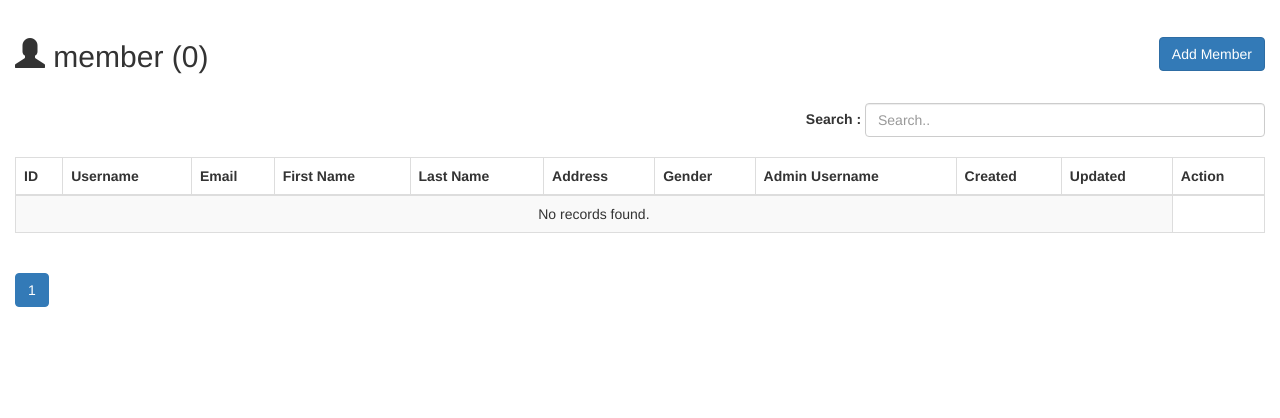
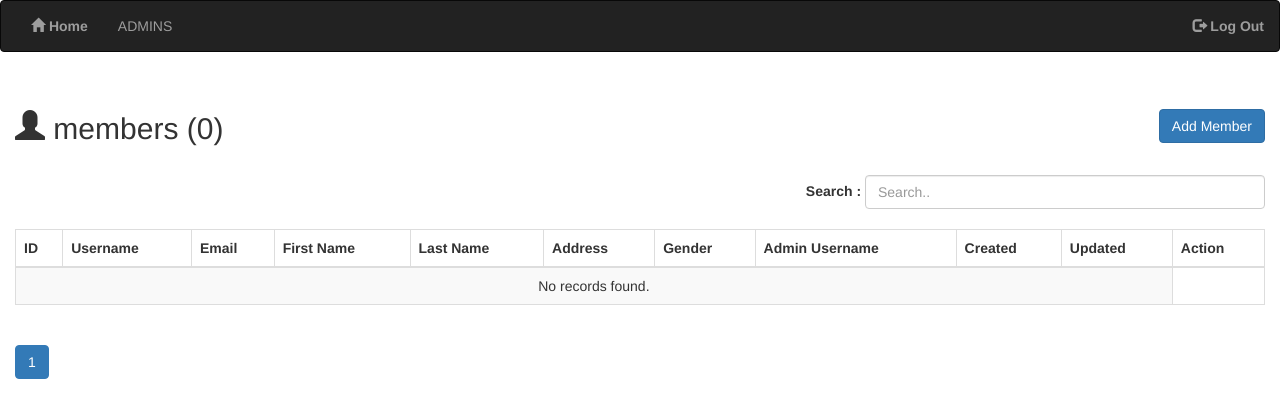
Before and after one commit to dishalukhi123/role_management_demo, a Django app: page /members/ in a window 1280 px wide. Shown: the top 418 px of the page. Run offline with Django 4.2, Linux system fonts and the light colour scheme; the visitor is signed in with stand-in values (Sample User, id 1); data comes from the database, SQL or seed files in the repository; data that the repository does not hold is empty; some libraries are stand-ins or nearby versions.

Commit message:
Role Management Project [Done]

```diff
--- a/role_management/templates/header.html
+++ b/role_management/templates/header.html
@@ -1,4 +1,4 @@
-{% if request.session.user_id %}
+{% if request.user.is_authenticated %}
 <header>
     <nav class="navbar navbar-inverse justify-content-center jus">
         <div class="container-fluid" id="myNavbar">
@@ -14,7 +14,7 @@
                     {% endif %}
                 </ul>
                 <ul class="nav navbar-nav navbar-right ">
-                    <li class="active"><a style="font-weight: 900" id="logout" href="/logout/"><span
+                    <li><a style="font-weight: 900" id="logout" href="/logout/"><span
                                 class="glyphicon glyphicon-log-out"></span> Log Out</a></li>
                 </ul>
         </div>
--- a/role_management/templates/index.html
+++ b/role_management/templates/index.html
@@ -5,7 +5,7 @@
 <div class="container">
     <div class="alert alert-info" role="alert" id="info" hidden></div>
     <div class="row">
-        <h1><span class="glyphicon glyphicon-user"></span> Welcome {{ user_first_name }}</h1>
+        <h1><span class="glyphicon glyphicon-user"></span> Welcome {{ user.first_name }}</h1>
     </div>
 </div>
 {% endblock %}
@@ -13,7 +13,7 @@
 {% block js %}
 <script>
     $(document).ready(function () {
-        var userFirstName = "{{ user_first_name }}";
+        var userFirstName = "{{ user.first_name }}";
         $('#info').text('Welcome ' + userFirstName).show();
         $('#info').fadeToggle(3000);
     });
--- a/role_management/templates/members.html
+++ b/role_management/templates/members.html
@@ -43,8 +43,8 @@ Members
     </div>
 
     <div class="row ">
-        <h2 class="col-md-6 membercount"><span class="glyphicon glyphicon-user"></span> member ({{ member_count }})
-        </h2>
+        <h2 class="col-md-6 membercount"><span class="glyphicon glyphicon-user"></span> members (<span
+                id="member-count">{{ member_count }}</span>)</h2>
         <div class="col-md-6" style="text-align: right;">
             <button type="button" class="btn btn-primary text-center add-btn" data-toggle="modal"
                 data-target="#exampleModal">
@@ -236,7 +236,7 @@ Members
                     data: data,
                     success: function (result) {
                         if (result.code == 200) {
-                            const {username , email , first_name , last_name ,address ,gender} = data;
+                            const { username, email, first_name, last_name, address, gender } = data;
                             let new_row = `<tr id="tabel-set" data-row-id="${result.data.member_id}">
                                                         <td>${result.data.member_id}</td>
                                                         <td>${username}</td>
@@ -264,10 +264,13 @@ Members
                             } else {
                                 $('#add-data-message').hide();
                                 $('table tbody').prepend(new_row);
+                                updateMemberCount()
                             }
                             $('#success').text(result.message).show();
                             $('#success').fadeToggle(3000);
+                            console.log('Attempting to hide modal');
                             $('#exampleModal').modal('hide');
+                            console.log('Modal should be hidden');
                             $('.modal-backdrop').remove();
                         } else {
                             $('#error').text(result.message).show();
@@ -286,6 +289,7 @@ Members
 
         function handleSearch() {
             var value = $("#myInput").val().toLowerCase().trim();
+            console.log("=-=-=-=-=-=-=-=-=-=-=",value);
             $.ajax({
                 url: window.location.pathname + '?search=' + value,
                 success: function (data) {
@@ -384,7 +388,7 @@ Members
                                 if (response.code === 200) {
                                     $(`#tabel-set[data-row-id="${memberId}"]`).remove();
                                     let currentCount = parseInt($('.membercount').text().match(/\d+/)[0]);
-                                    $('.membercount').html(`<span class="glyphicon glyphicon-user"></span> Admins (${currentCount - 1})`);
+                                    $('.membercount').html(`<span class="glyphicon glyphicon-user"></span> Members (${currentCount - 1})`);
                                     Swal.fire(
                                         'Deleted!',
                                         'The member has been deleted.',
@@ -414,6 +418,16 @@ Members
         });
 
 
+        function updateMemberCount() {
+            let element = $('#member-count');
+            if (element.length > 0) {
+                let currentCount = parseInt(element.text().trim() || '0');
+                element.text(currentCount + 1);
+            } else {
+                console.error('#member-count element not found.');
+            }
+        }
+
     });
 
 </script>
--- a/role_management/views.py
+++ b/role_management/views.py
@@ -40,10 +40,13 @@ def user_response(user):
 
 def admin_username(members):
     for member in members:
-        parent_user = Users.objects.filter(id=member.parent_id).first()
-        if parent_user:
-            member.parent_username = parent_user.username
-        else:
+        try:
+            parent_user = Users.objects.get(id=member.parent_id)
+            if parent_user:
+                member.parent_username = parent_user.username
+            else:
+                member.parent_username = ""
+        except Users.DoesNotExist:
             member.parent_username = ""
 
 # View for adding an admin
@@ -96,6 +99,7 @@ class AddAdminView(View):
                 code=200,
                 message="Admin added successfully.",
                 data={
+                    "success" :True,
                     "admin_id": user.id,
                     "created_at": user.formatted_created_at(),
                     "updated_at": user.formatted_updated_at(),
@@ -173,13 +177,8 @@ class AddMemberView(View):
                 200,
                 "Member added successfully.",
                 data={
+                    "success" :True,
                     "member_id": user.id,
-                    "email": user.email,
-                    "first_name": user.first_name,
-                    "last_name": user.last_name,
-                    "username": user.username,
-                    "address": user.address,
-                    "gender": user.gender,
                     "parent_username": parent_username,
                     "created_at": user.formatted_created_at(),
                     "updated_at": user.formatted_updated_at(),
@@ -238,15 +237,28 @@ class AdminView(View):
         return render(request, "admins.html", {"admins": admins, "admin_count" : admin_count})
 
 
+    # def delete(self, request, admin_id):
+    #     try:
+    #         admin = Users.objects.get(id=admin_id)
+    #         admin.delete()
+    #         return sendResponse(code=200, message="Admin deleted successfully.")
+    #     except Users.DoesNotExist:
+    #         return sendResponse(code=404, message="Admin does not exist.")
+    #     except Exception as e:
+    #         return sendResponse(code=400, message=f"Error: {str(e)}")
+
     def delete(self, request, admin_id):
         try:
             admin = Users.objects.get(id=admin_id)
+            admin_members = Users.objects.filter(parent_id=admin_id)
+            admin_members.delete()
             admin.delete()
-            return sendResponse(code=200, message="Admin deleted successfully.")
+            return sendResponse(code=200, message="Admin and associated members deleted successfully.")
         except Users.DoesNotExist:
             return sendResponse(code=404, message="Admin does not exist.")
         except Exception as e:
             return sendResponse(code=400, message=f"Error: {str(e)}")
+
 
 # View for editing admin details
 class EditAdminView(View):
@@ -476,13 +488,8 @@ class AddAdminMembers(View):
                 code=200,
                 message="member added successfully.",
                 data={
+                    "success" :True,
                     "member_id": user.id,
-                    "email": user.email,
-                    "first_name": user.first_name,
-                    "last_name": user.last_name,
-                    "username": user.username,
-                    "address": user.address,
-                    "gender": user.gender,
                     "parent_username": parent_username,
                     "created_at": user.formatted_created_at(),
                     "updated_at": user.formatted_updated_at(),
@@ -532,8 +539,6 @@ class LoginView(View):
 
         print("User:", user)
         if user and check_password(password, user.password):
-            request.session["user_id"] = user.id
-            request.session["user_first_name"] = user.first_name
             auth_user = authenticate(request, username=user.username, password=password)
             if auth_user is not None:
                 login(request, auth_user)
```
Also changed, not shown: role_management/templates/add_member.html (+9 -1 lines).
